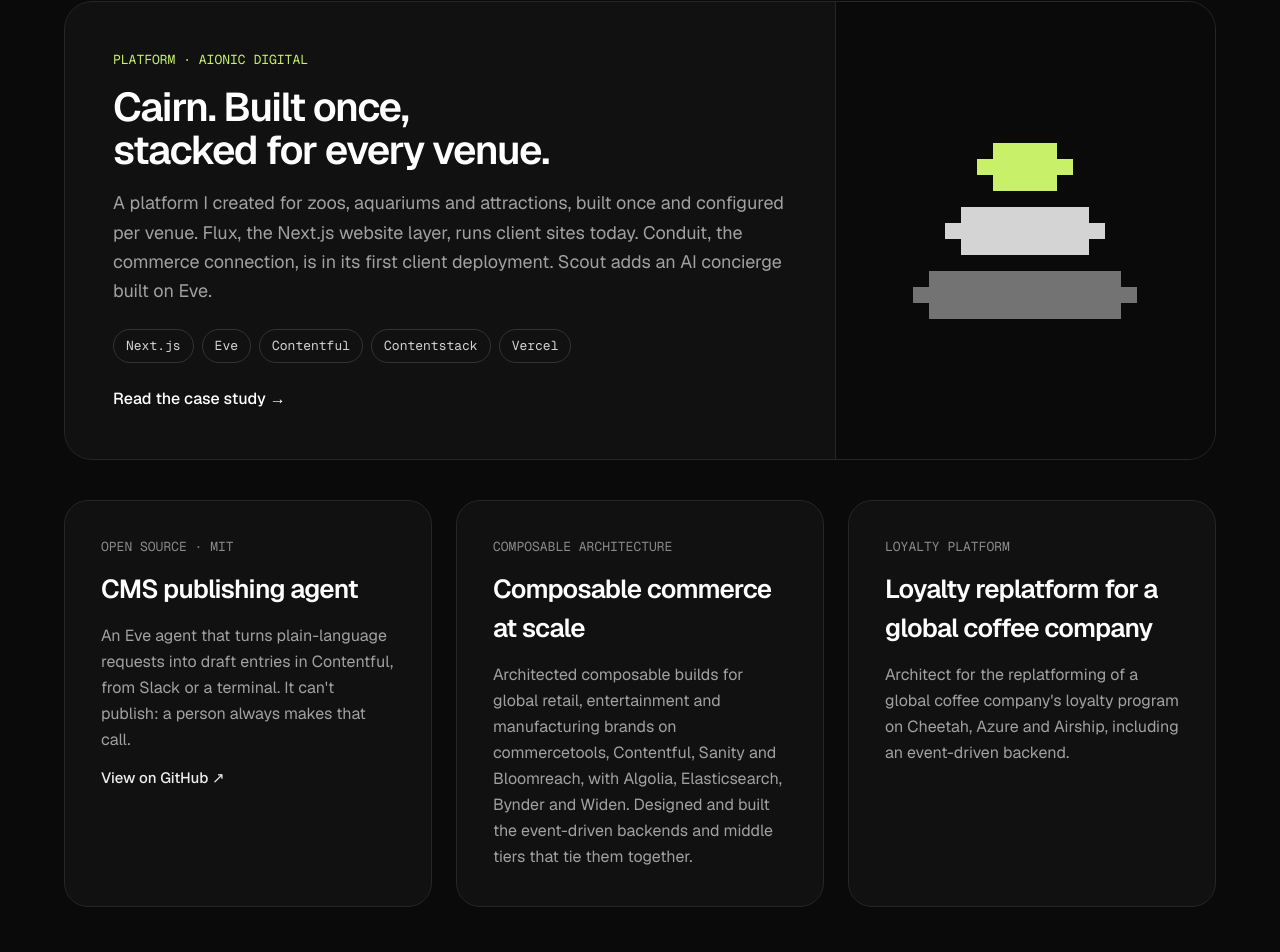
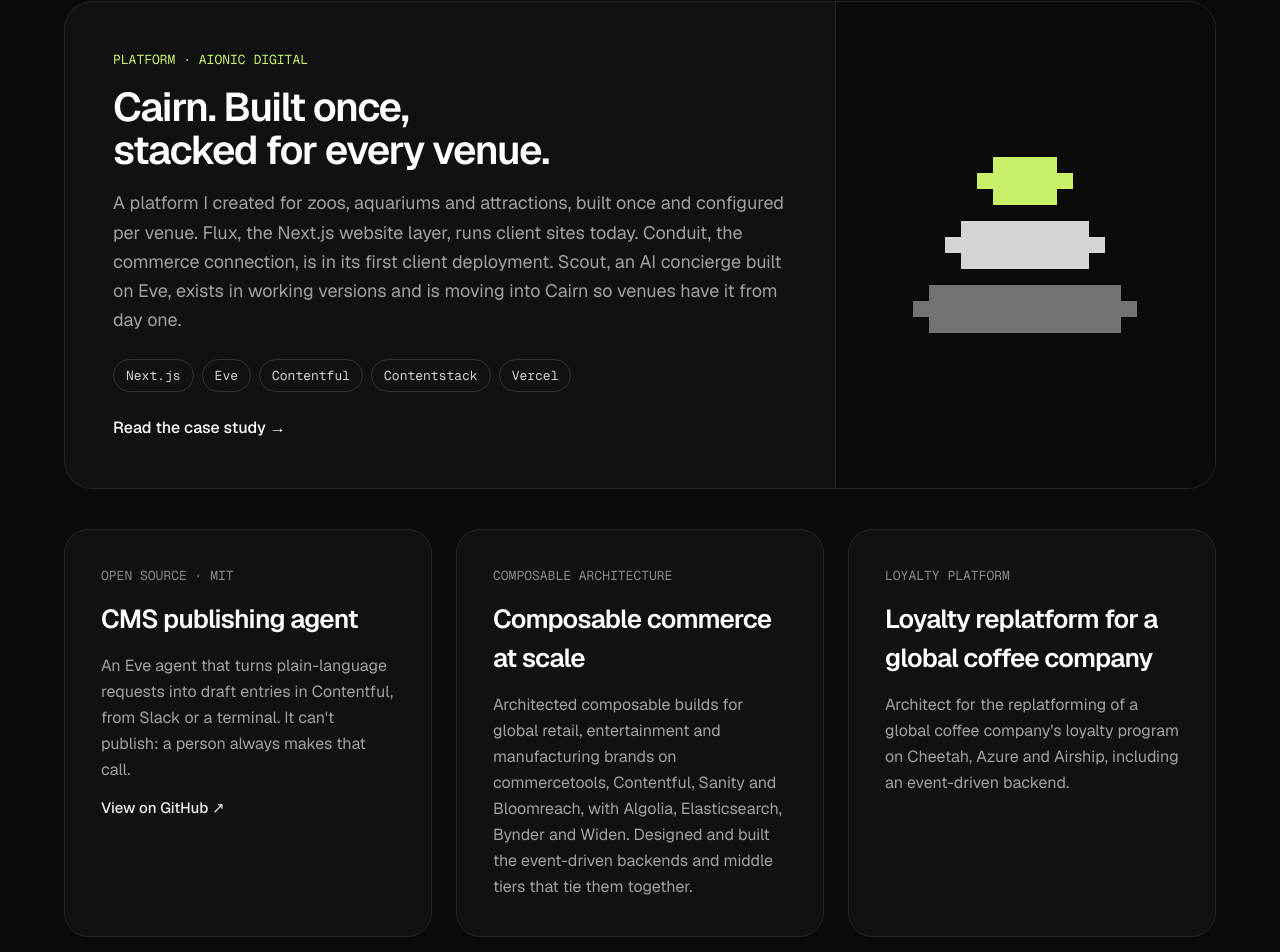
Before and after one commit to ybenjami/yaronbenjamin, a Next.js app: page / in a window 1280 px wide. Shown: the part 1980-2932 px from the top of the page. Built offline with nearby package versions, Linux system fonts and the light colour scheme.

Commit message:
State Scout's status and explain Flux's npm packages in post 2
Co-Authored-By: Claude Opus 5.5 <noreply@anthropic.com>
Claude-Session: https://claude.ai/code/session_011ZvUheV2B42wfPoETeko9u

```diff
--- a/app/page.tsx
+++ b/app/page.tsx
@@ -138,7 +138,8 @@ export default function Home() {
                 <p className="text-lg leading-relaxed text-muted">
                   A platform I created for zoos, aquariums and attractions, built once and configured per venue. Flux,
                   the Next.js website layer, runs client sites today. Conduit, the commerce connection, is in its first
-                  client deployment. Scout adds an AI concierge built on Eve.
+                  client deployment. Scout, an AI concierge built on Eve, exists in working versions and is moving into
+                  Cairn so venues have it from day one.
                 </p>
               </div>
               <div className="flex flex-wrap gap-2">
--- a/app/work/cairn/page.tsx
+++ b/app/work/cairn/page.tsx
@@ -15,7 +15,7 @@ export const metadata = {
 const details = [
   { label: 'Role', value: 'Creator and lead engineer, Aionic Digital' },
   { label: 'Stack', value: 'Next.js, Eve, Contentful, Contentstack, Vercel' },
-  { label: 'Status', value: 'Flux runs client sites; Conduit in its first client deployment' },
+  { label: 'Status', value: 'Flux runs client sites; Conduit in its first client deployment; Scout in working versions, not yet in production' },
 ]
 
 export default function CairnPage() {
--- a/content/writing/platforms-over-projects.mdx
+++ b/content/writing/platforms-over-projects.mdx
@@ -38,6 +38,10 @@ But the bigger reason was the work I couldn't deliver. There were features and c
 
 Cairn is built once and configured per venue. It has three parts: Flux, the venue's website; Scout, an AI concierge; and Conduit, a single connection to ticketing, membership, donations and food that both the website and Scout share. Because the foundation is already built, the time that used to go into rebuilding plumbing can go into the things I always wanted to give clients.
 
+I'll be honest about how it started. Flux ships as a set of npm packages, and today those packages are also the fastest way for us to stand up a client site. That's how most platforms begin: as the parts you keep reusing, packaged well enough that you finally stop rebuilding them. The difference from an accelerator is what you do next. An accelerator is a head start you copy and diverge from. A platform is something you keep investing in, so every client benefits from the next improvement.
+
+Scout follows the same logic. We've built several working versions and shown it to a lot of prospective clients, but it has always landed in phase two of a project, after the website. Folding it into Cairn means venues can have it from day one.
+
 ## Their platform, not ours
 
 One decision I feel strongly about: every venue gets its own deployment. Their data, their infrastructure, and a clear line of ownership.
```
